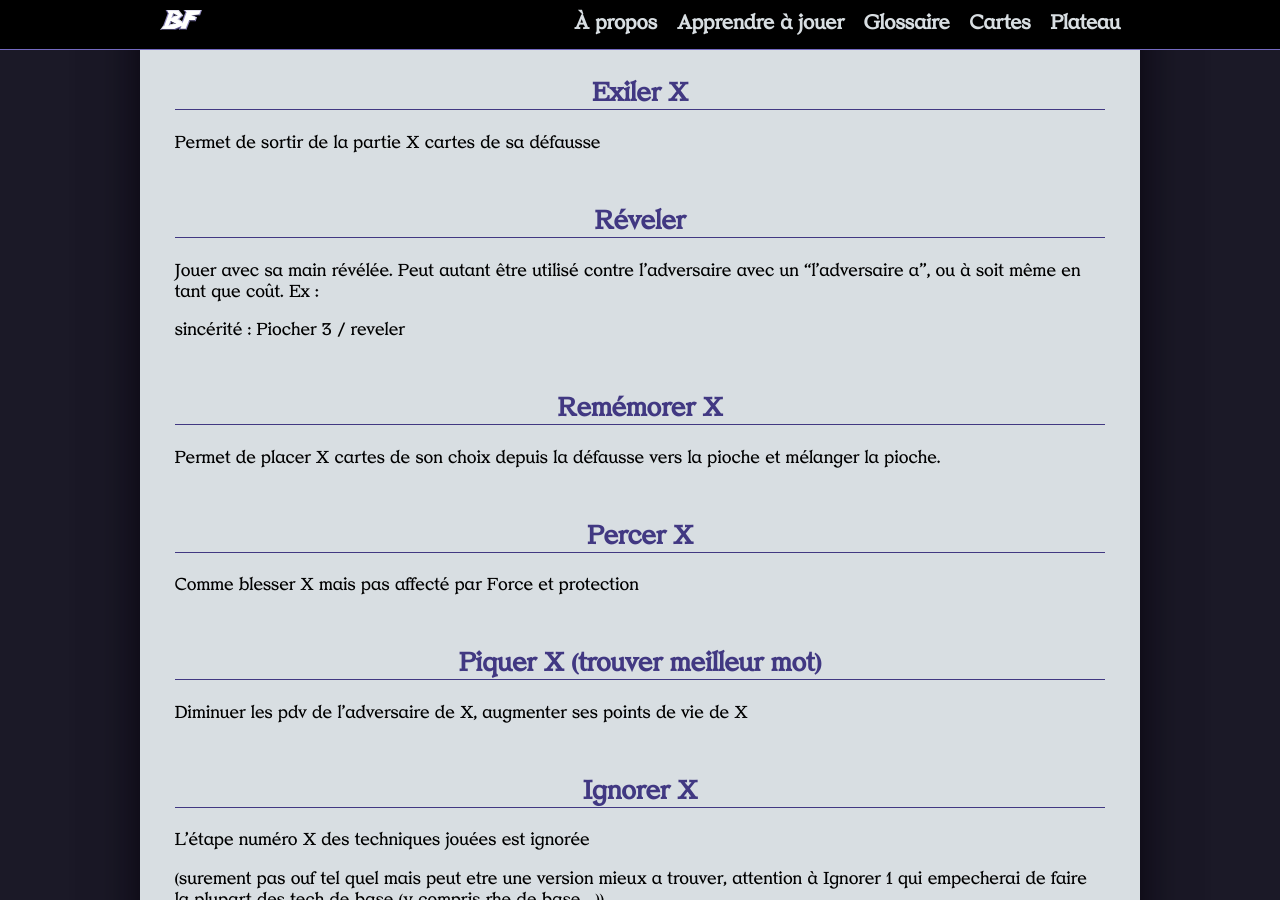
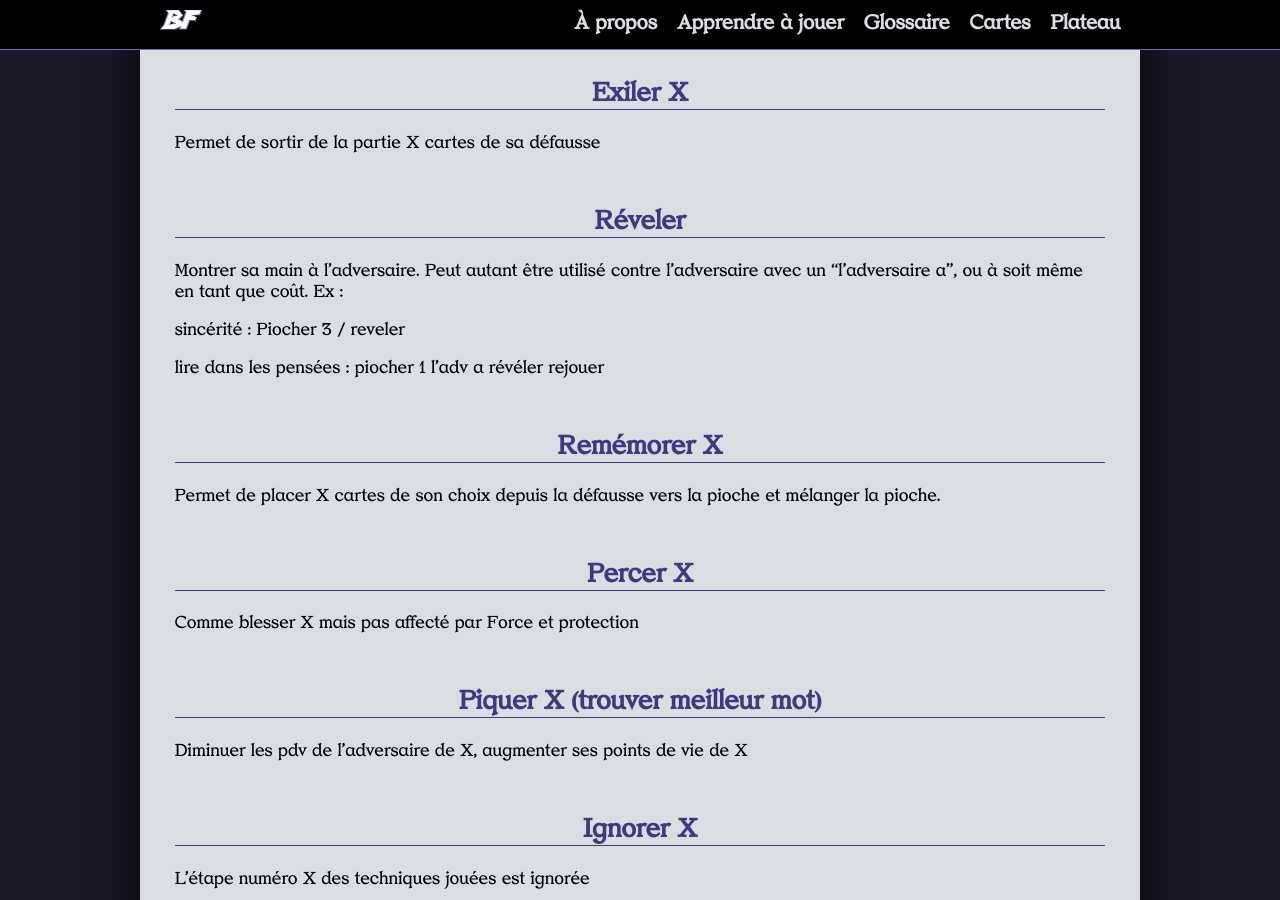
Before and after one commit to dracdrac/BATTLEFIGHT, a Jekyll site: the page built from developpement/idees/mecaniques.md, in a window 1280 px wide and 900 px high, scrolled down 1621 px. Built offline with Jekyll 4.4.1, drawn with Linux system fonts in a browser that asks for light colours; our own code applies the rules of GitHub Pages for plain Markdown files; the repository's description, which GitHub fills in, is left out.

Commit message:
Update mecaniques.md

```diff
--- a/developpement/idees/mecaniques.md
+++ b/developpement/idees/mecaniques.md
@@ -54,11 +54,16 @@ Permet de sortir de la partie X cartes de sa défausse
 
 ## Réveler
 
-Jouer avec sa main révélée.
+Montrer sa main à l'adversaire.
 Peut autant être utilisé contre l'adversaire avec un "l'adversaire a", ou à soit même en tant que coût.
 Ex :
 
 sincérité : Piocher 3 / reveler
+
+lire dans les pensées :
+piocher 1
+l'adv a révéler
+rejouer
 
 ## Remémorer X
 
```
